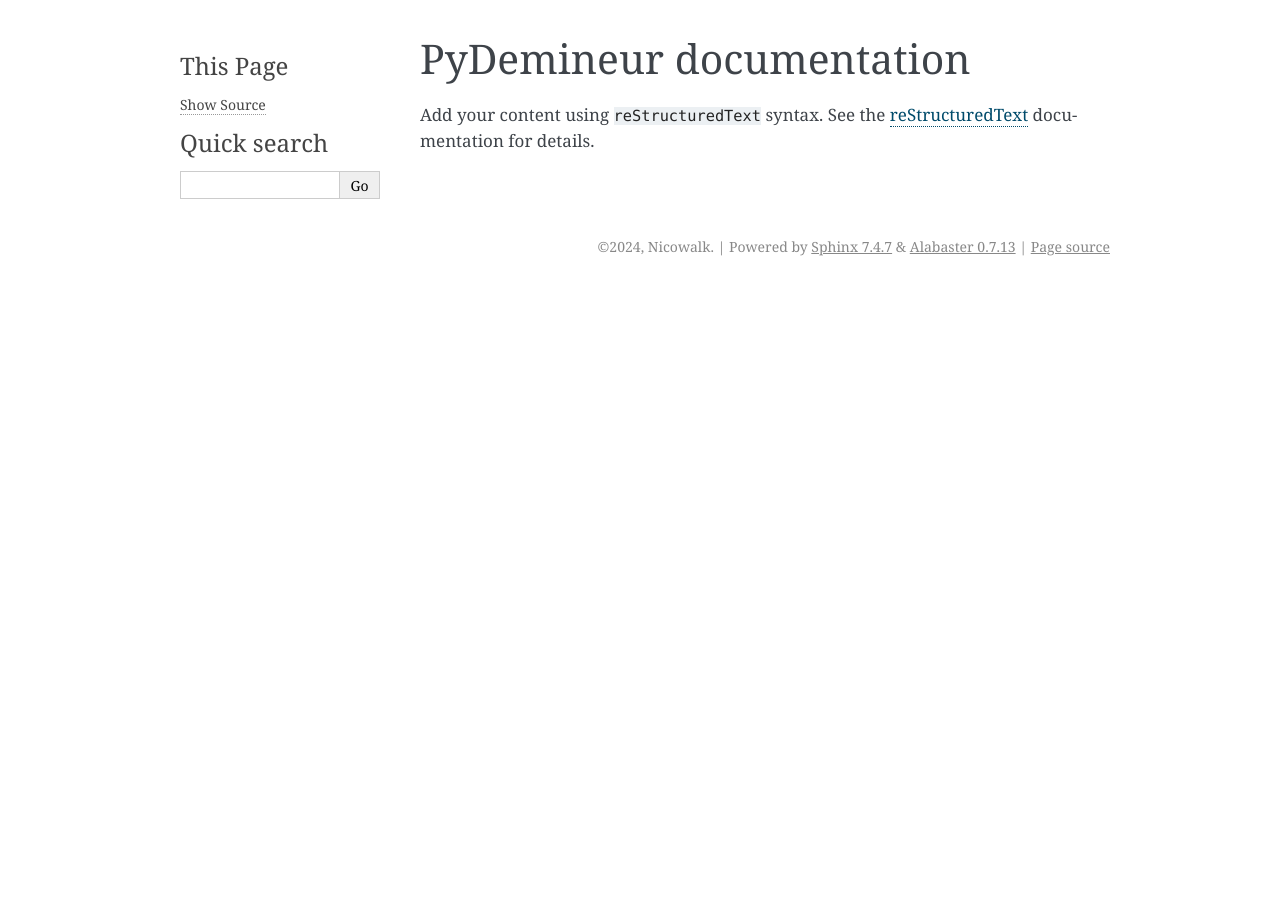
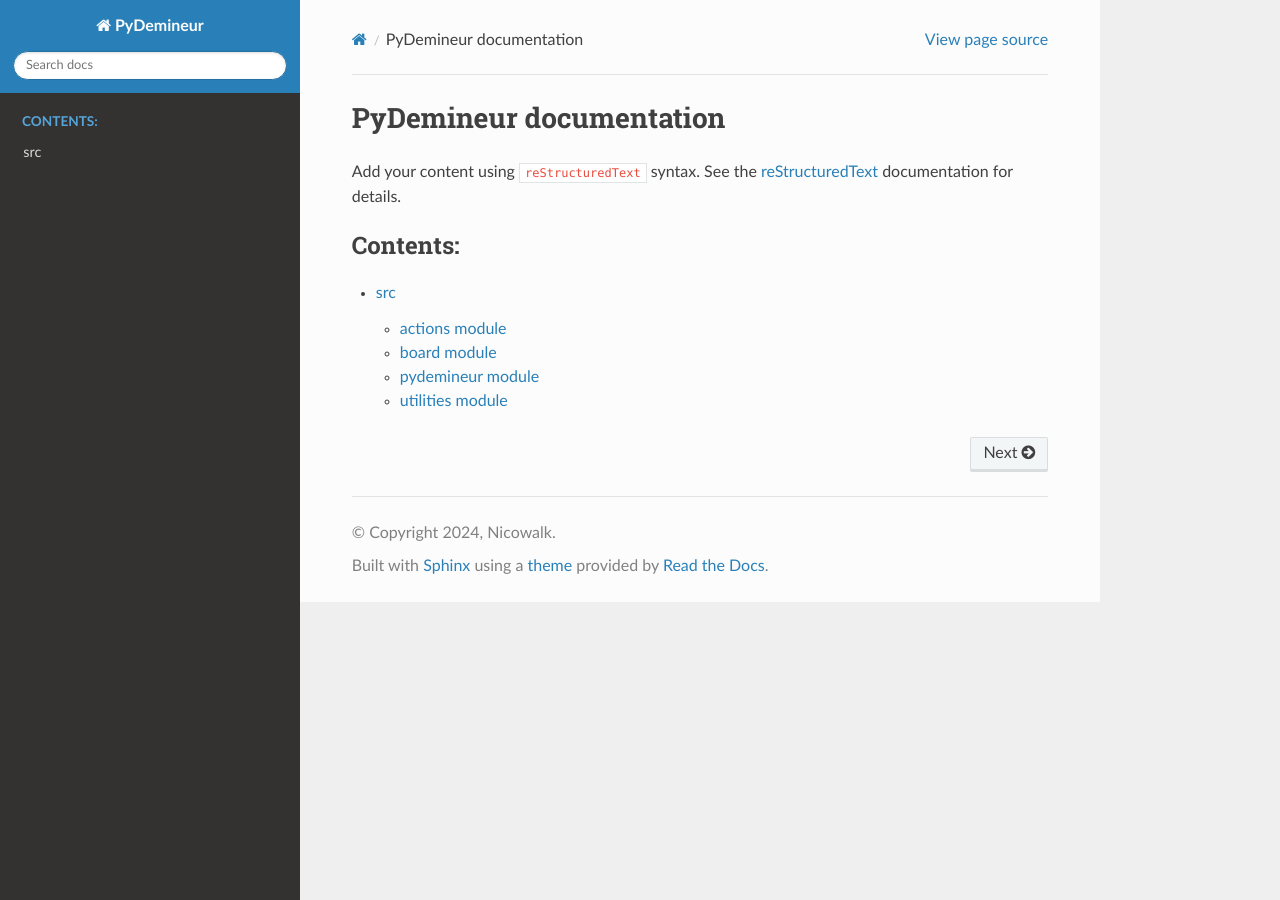
Before and after one commit to Nicowalk/PyDemineur, a Sphinx documentation site: the page built from docs/index.rst, in a window 1280 px wide. Built offline with Sphinx 7.4.7 and the Read the Docs theme 3.1.0, drawn with Linux system fonts in a browser that asks for light colours.

Commit message:
sphinx configuration and build for documentation

```diff
--- /dev/null
+++ b/docs/actions.rst
@@ -0,0 +1,7 @@
+actions module
+==============
+
+.. automodule:: actions
+   :members:
+   :undoc-members:
+   :show-inheritance:
--- /dev/null
+++ b/docs/board.rst
@@ -0,0 +1,7 @@
+board module
+============
+
+.. automodule:: board
+   :members:
+   :undoc-members:
+   :show-inheritance:
--- a/docs/conf.py
+++ b/docs/conf.py
@@ -14,7 +14,12 @@
 # -- General configuration ---------------------------------------------------
 # https://www.sphinx-doc.org/en/master/usage/configuration.html#general-configuration
 
-extensions = []
+extensions = [
+    'sphinx_rtd_theme',
+    'sphinx.ext.autodoc',
+    'sphinx.ext.viewcode',
+    'sphinx.ext.napoleon'
+]
 
 templates_path = ['_templates']
 exclude_patterns = ['_build', 'Thumbs.db', '.DS_Store']
@@ -24,5 +29,5 @@
 # -- Options for HTML output -------------------------------------------------
 # https://www.sphinx-doc.org/en/master/usage/configuration.html#options-for-html-output
 
-html_theme = 'alabaster'
+html_theme = 'sphinx_rtd_theme'
 html_static_path = ['_static']
--- a/docs/index.rst
+++ b/docs/index.rst
@@ -14,3 +14,5 @@
 .. toctree::
    :maxdepth: 2
    :caption: Contents:
+
+   modules
--- /dev/null
+++ b/docs/modules.rst
@@ -0,0 +1,10 @@
+src
+===
+
+.. toctree::
+   :maxdepth: 4
+
+   actions
+   board
+   pydemineur
+   utilities
--- /dev/null
+++ b/docs/pydemineur.rst
@@ -0,0 +1,7 @@
+pydemineur module
+=================
+
+.. automodule:: pydemineur
+   :members:
+   :undoc-members:
+   :show-inheritance:
--- /dev/null
+++ b/docs/utilities.rst
@@ -0,0 +1,7 @@
+utilities module
+================
+
+.. automodule:: utilities
+   :members:
+   :undoc-members:
+   :show-inheritance:
```
